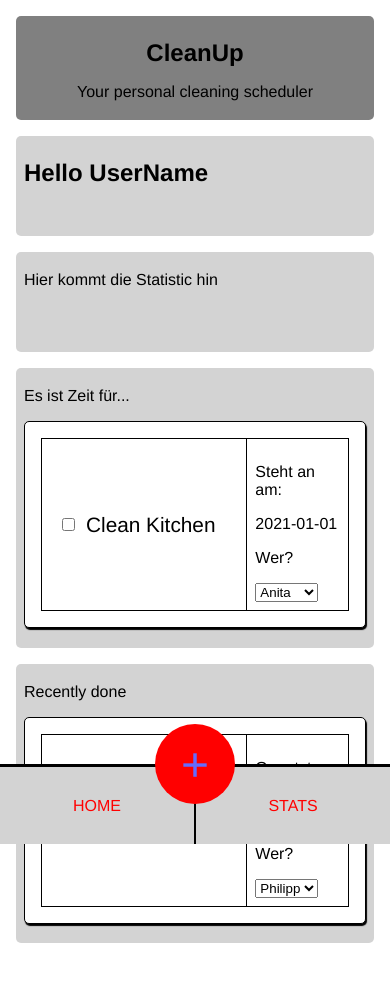
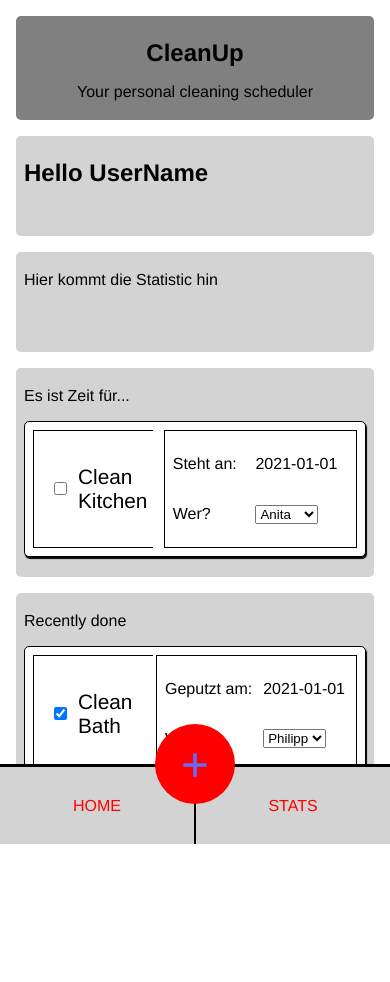
Before and after one commit to PhilippWeiss85/CleanUp, a React (Vite) app: page / in a window 390 px wide. Shown: the top 982 px of the page. After the commit the page ends 929 px from the top, so only its background shows below. Built offline with nearby package versions, Linux system fonts and the light colour scheme.

Commit message:
add media query for task

```diff
--- a/src/components/Task/Task.css
+++ b/src/components/Task/Task.css
@@ -1,11 +1,14 @@
 .taskcontainer {
     border: 1px solid black;
     box-shadow: 1px 2px 1px black;
-    padding: 1rem;
+    padding: 0.5rem;
     margin: 1rem auto;
     background-color: white;
     display: grid;
-    grid-template-columns: 2fr 1fr;
+    grid-template-areas:
+    "left right right"
+    "left right right"
+
 }
 
 .taskcontainer--active {
@@ -14,9 +17,8 @@
     padding: 1rem;
     margin: 1rem auto;
     background-color: green;
-    display: grid;
-    grid-template-columns: 2fr 1fr;
 }
+
 
 
 .taskcontainer-content--left {
@@ -27,7 +29,23 @@
     border: 1px solid black;
     border-right: none;
     padding-left: 1rem;
-    background-color: white
+    background-color: white;
+    grid-area: left;
+}
+
+@media (min-width: 360px) and (max-width: 800px) {
+    .taskcontainer-content--left {
+        display: flex;
+        justify-content: flex-start;
+        align-items: center;
+        flex-wrap: nowrap;
+        border: 1px solid black;
+        border-right: none;
+        padding-left: 1rem;
+        background-color: white;
+        grid-area: left;
+        width: 120px;
+    }
 }
 
 .task--headline {
@@ -36,9 +54,19 @@
 }
 
 .taskcontainer-content--right {
-
     gap: 0 0.5rem;
     padding: 0.5rem;
     border: 1px solid black;
     background-color: white;
+    grid-area: right;
+    display: grid;
+    grid-template-areas:
+    "date_headline name_headline"
+    "date name"
 }
+
+.task--inputName {
+    display: flex;
+    justify-content: flex-start;
+    align-items: center;
+}
--- a/src/components/Task/Task.jsx
+++ b/src/components/Task/Task.jsx
@@ -22,9 +22,9 @@ function Task ({task, responsible, date, recentlyDone, completeTask, id, cleanTi
             <article className="taskcontainer-content taskcontainer-content--left">
                 <div>
                 {recentlyDone === true ?
-                <input type="checkbox"  id="taskcompleted" name="taskcompleted" checked></input>
+                <input type="checkbox"  id="taskcompleted" name="taskcompleted" defaultChecked></input>
                 :
-                <input type="checkbox"  id="taskcompleted" name="taskcompleted"  onClick={toggleActive}></input>
+                <input type="checkbox"  id="taskcompleted" name="taskcompleted" onClick={toggleActive}></input>
                 }
                 </div>
                 <div>
@@ -32,10 +32,10 @@ function Task ({task, responsible, date, recentlyDone, completeTask, id, cleanTi
                 </div>
                 </article>
                 <article className="taskcontainer-content taskcontainer-content--right">
-                {recentlyDone !== true ? <p>Steht an am:</p> : <p>Geputzt am:</p>}
+                {recentlyDone !== true ? <p>Steht an:</p> : <p>Geputzt am:</p>}
                 <p>{date}</p>
                 <p>Wer?</p>
-                <div>
+                <div className="task--inputName">
                     <label htmlFor="responsible"></label>
                     <select name="responsible" id="responsible">
                         <option value="responsible">{responsible}</option>
```
